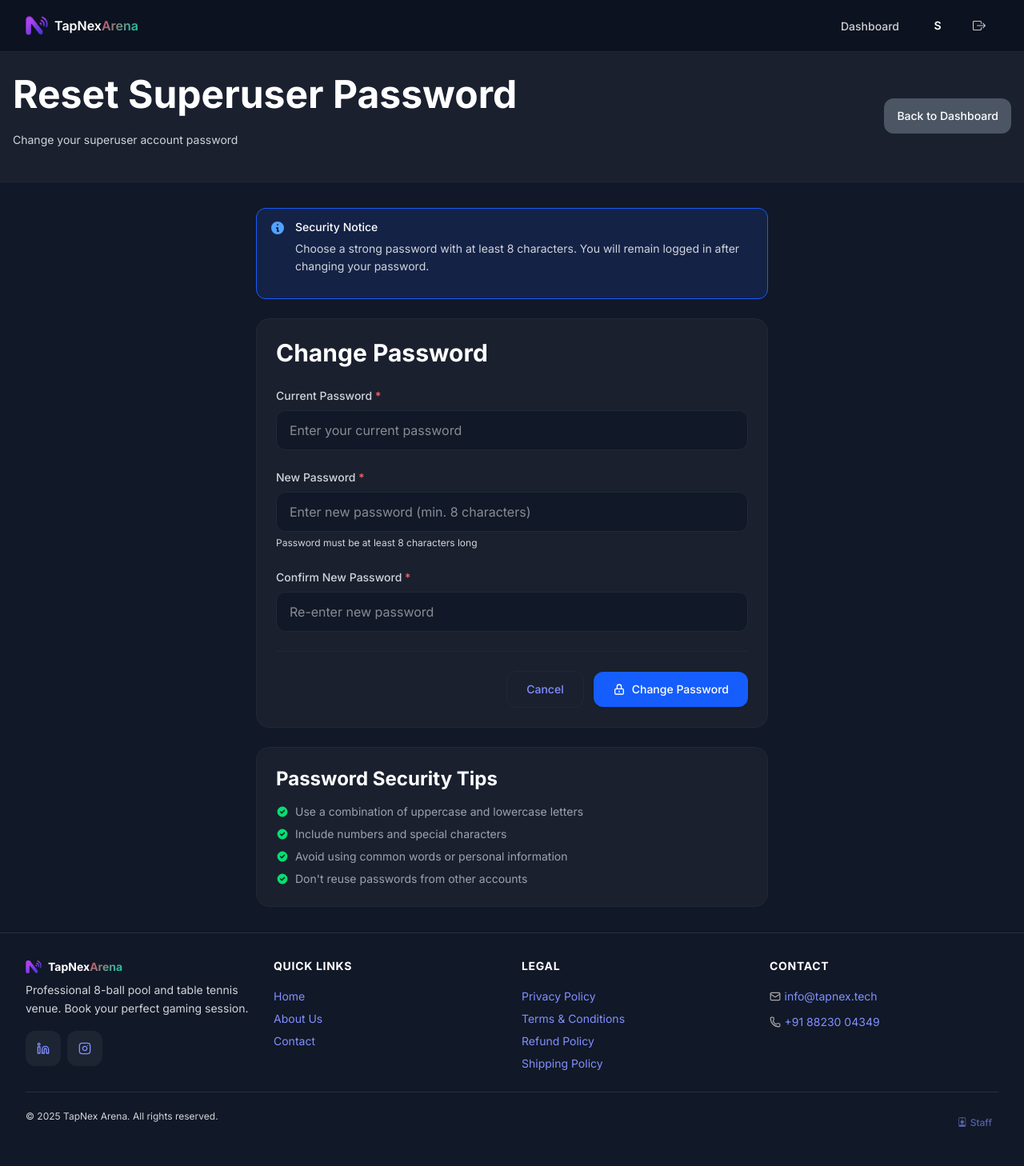
After one commit to prabhavjain2004/FCB, a Django app: page /accounts/tapnex/password-reset/ in a window 1280 px wide. The commit adds this page. Shown: the whole page at 80% size. Run offline with Django 5.2, Linux system fonts and the light colour scheme; the visitor is signed in with stand-in values (Sample User, id 1); data that the repository does not hold is empty; style sheets or scripts are compiled from the project's sources.

Commit message:
all done

```diff
--- a/authentication/superuser_views.py
+++ b/authentication/superuser_views.py
@@ -619,3 +619,46 @@ def test_telegram_notification(request):
     result = service.send_test_message()
 
     return JsonResponse(result)
+
+
+@tapnex_superuser_required
+def superuser_password_reset(request):
+    """Reset superuser password"""
+
+    if request.method == 'POST':
+        current_password = request.POST.get('current_password')
+        new_password = request.POST.get('new_password')
+        confirm_password = request.POST.get('confirm_password')
+
+        # Validate current password
+        if not request.user.check_password(current_password):
+            messages.error(request, 'Current password is incorrect.')
+            return render(request, 'authentication/superuser_password_reset.html', {'error': 'Current password is incorrect.'})
+
+        # Validate new password
+        if len(new_password) < 8:
+            messages.error(request, 'New password must be at least 8 characters long.')
+            return render(request, 'authentication/superuser_password_reset.html', {'error': 'New password must be at least 8 characters long.'})
+
+        # Validate password match
+        if new_password != confirm_password:
+            messages.error(request, 'New passwords do not match.')
+            return render(request, 'authentication/superuser_password_reset.html', {'error': 'New passwords do not match.'})
+
+        # Update password
+        request.user.set_password(new_password)
+        request.user.save()
+
+        # Update session to prevent logout
+        from django.contrib.auth import update_session_auth_hash
+        update_session_auth_hash(request, request.user)
+
+        messages.success(request, '✅ Password changed successfully!')
+        return redirect('authentication:superuser_dashboard')
+
+    response = render(request, 'authentication/superuser_password_reset.html')
+    # Disable all caching
+    response['Cache-Control'] = 'no-cache, no-store, must-revalidate, max-age=0, private'
+    response['Pragma'] = 'no-cache'
+    response['Expires'] = '0'
+    return response
--- a/authentication/urls.py
+++ b/authentication/urls.py
@@ -65,4 +65,5 @@ urlpatterns = [
     path('tapnex/settings/', superuser_views.system_settings, name='system_settings'),
     path('tapnex/database/', superuser_views.database_browser, name='database_browser'),
     path('tapnex/test-telegram/', superuser_views.test_telegram_notification, name='test_telegram_notification'),
+    path('tapnex/password-reset/', superuser_views.superuser_password_reset, name='superuser_password_reset'),
 ]
--- a/templates/authentication/superuser_dashboard.html
+++ b/templates/authentication/superuser_dashboard.html
@@ -241,6 +241,12 @@
                     </svg>
                     <p class="text-white text-sm font-medium">Settings</p>
                 </a>
+                <a href="{% url 'authentication:superuser_password_reset' %}" class="bg-gaming-primary hover:bg-gaming-accent/30 border border-gaming-accent rounded-lg p-4 text-center transition-all duration-200">
+                    <svg class="w-8 h-8 text-gaming-highlight mx-auto mb-2" fill="currentColor" viewBox="0 0 20 20">
+                        <path fill-rule="evenodd" d="M5 9V7a5 5 0 0110 0v2a2 2 0 012 2v5a2 2 0 01-2 2H5a2 2 0 01-2-2v-5a2 2 0 012-2zm8-2v2H7V7a3 3 0 016 0z" clip-rule="evenodd"/>
+                    </svg>
+                    <p class="text-white text-sm font-medium">Reset Password</p>
+                </a>
             </div>
         </div>
     </div>
--- /dev/null
+++ b/templates/authentication/superuser_password_reset.html
@@ -0,0 +1,139 @@
+{% extends 'base.html' %}
+{% load static %}
+
+{% block title %}Reset Superuser Password - TapNex Dashboard{% endblock %}
+
+{% block content %}
+<div class="min-h-screen bg-gaming-primary">
+    <!-- Header -->
+    <div class="bg-gaming-secondary border-b border-gaming-accent">
+        <div class="max-w-7xl mx-auto px-4 sm:px-6 lg:px-8">
+            <div class="flex justify-between items-center py-6">
+                <div>
+                    <h1 class="text-3xl font-bold text-white">Reset Superuser Password</h1>
+                    <p class="mt-1 text-sm text-gray-400">Change your superuser account password</p>
+                </div>
+                <div class="flex items-center space-x-4">
+                    <a href="{% url 'authentication:superuser_dashboard' %}" class="inline-flex items-center px-4 py-2 bg-gray-600 text-white text-sm font-medium rounded-lg hover:bg-gray-700 transition-colors">
+                        Back to Dashboard
+                    </a>
+                </div>
+            </div>
+        </div>
+    </div>
+
+    <div class="max-w-2xl mx-auto px-4 sm:px-6 lg:px-8 py-8">
+        <!-- Info Alert -->
+        <div class="bg-blue-900/30 border border-blue-600 px-4 py-3 rounded-lg flex items-start mb-6">
+            <svg class="w-5 h-5 mr-3 mt-0.5 flex-shrink-0 text-blue-400" fill="currentColor" viewBox="0 0 20 20">
+                <path fill-rule="evenodd" d="M18 10a8 8 0 11-16 0 8 8 0 0116 0zm-7-4a1 1 0 11-2 0 1 1 0 012 0zM9 9a1 1 0 000 2v3a1 1 0 001 1h1a1 1 0 100-2v-3a1 1 0 00-1-1H9z" clip-rule="evenodd"/>
+            </svg>
+            <div>
+                <p class="text-sm text-white font-medium mb-1">Security Notice</p>
+                <p class="text-sm text-gray-300">Choose a strong password with at least 8 characters. You will remain logged in after changing your password.</p>
+            </div>
+        </div>
+
+        <!-- Password Reset Form -->
+        <div class="bg-gaming-secondary border border-gaming-accent rounded-xl p-6">
+            <h3 class="text-lg font-semibold text-white mb-6">Change Password</h3>
+
+            <form method="post" class="space-y-6">
+                {% csrf_token %}
+
+                <!-- Display form errors -->
+                {% if form.errors or error %}
+                <div class="bg-red-900/30 border border-red-600 px-4 py-3 rounded-lg">
+                    <p class="text-sm text-white font-medium mb-2">Please correct the following errors:</p>
+                    <ul class="list-disc list-inside text-sm text-red-300 space-y-1">
+                        {% if error %}
+                            <li>{{ error }}</li>
+                        {% endif %}
+                        {% for field, errors in form.errors.items %}
+                            {% for error in errors %}
+                                <li>{{ field|capfirst }}: {{ error }}</li>
+                            {% endfor %}
+                        {% endfor %}
+                    </ul>
+                </div>
+                {% endif %}
+
+                <!-- Current Password -->
+                <div>
+                    <label for="current_password" class="block text-sm font-medium text-gray-300 mb-2">
+                        Current Password <span class="text-red-400">*</span>
+                    </label>
+                    <input type="password" id="current_password" name="current_password" required
+                           class="w-full px-4 py-3 bg-gaming-primary border border-gaming-accent text-white rounded-lg focus:ring-2 focus:ring-blue-500 focus:border-blue-500"
+                           placeholder="Enter your current password">
+                </div>
+
+                <!-- New Password -->
+                <div>
+                    <label for="new_password" class="block text-sm font-medium text-gray-300 mb-2">
+                        New Password <span class="text-red-400">*</span>
+                    </label>
+                    <input type="password" id="new_password" name="new_password" required
+                           class="w-full px-4 py-3 bg-gaming-primary border border-gaming-accent text-white rounded-lg focus:ring-2 focus:ring-blue-500 focus:border-blue-500"
+                           placeholder="Enter new password (min. 8 characters)">
+                    <p class="mt-1 text-xs text-gray-400">Password must be at least 8 characters long</p>
+                </div>
+
+                <!-- Confirm New Password -->
+                <div>
+                    <label for="confirm_password" class="block text-sm font-medium text-gray-300 mb-2">
+                        Confirm New Password <span class="text-red-400">*</span>
+                    </label>
+                    <input type="password" id="confirm_password" name="confirm_password" required
+                           class="w-full px-4 py-3 bg-gaming-primary border border-gaming-accent text-white rounded-lg focus:ring-2 focus:ring-blue-500 focus:border-blue-500"
+                           placeholder="Re-enter new password">
+                </div>
+
+                <!-- Form Actions -->
+                <div class="flex justify-end items-center pt-6 border-t border-gaming-accent space-x-3">
+                    <a href="{% url 'authentication:superuser_dashboard' %}" class="inline-flex items-center px-6 py-3 border border-gaming-accent rounded-lg text-gray-300 text-sm font-medium hover:bg-gaming-primary transition-colors">
+                        Cancel
+                    </a>
+                    <button type="submit" class="inline-flex items-center px-6 py-3 bg-blue-600 text-white text-sm font-medium rounded-lg hover:bg-blue-700 transition-colors shadow-sm">
+                        <svg class="w-4 h-4 mr-2" fill="none" stroke="currentColor" viewBox="0 0 24 24">
+                            <path stroke-linecap="round" stroke-linejoin="round" stroke-width="2" d="M12 15v2m-6 4h12a2 2 0 002-2v-6a2 2 0 00-2-2H6a2 2 0 00-2 2v6a2 2 0 002 2zm10-10V7a4 4 0 00-8 0v4h8z"/>
+                        </svg>
+                        Change Password
+                    </button>
+                </div>
+            </form>
+        </div>
+
+        <!-- Security Tips -->
+        <div class="mt-6 bg-gaming-secondary border border-gaming-accent rounded-xl p-6">
+            <h4 class="text-sm font-semibold text-white mb-3">Password Security Tips</h4>
+            <ul class="space-y-2 text-sm text-gray-400">
+                <li class="flex items-start">
+                    <svg class="w-4 h-4 mr-2 mt-0.5 text-green-400 flex-shrink-0" fill="currentColor" viewBox="0 0 20 20">
+                        <path fill-rule="evenodd" d="M10 18a8 8 0 100-16 8 8 0 000 16zm3.707-9.293a1 1 0 00-1.414-1.414L9 10.586 7.707 9.293a1 1 0 00-1.414 1.414l2 2a1 1 0 001.414 0l4-4z" clip-rule="evenodd"/>
+                    </svg>
+                    Use a combination of uppercase and lowercase letters
+                </li>
+                <li class="flex items-start">
+                    <svg class="w-4 h-4 mr-2 mt-0.5 text-green-400 flex-shrink-0" fill="currentColor" viewBox="0 0 20 20">
+                        <path fill-rule="evenodd" d="M10 18a8 8 0 100-16 8 8 0 000 16zm3.707-9.293a1 1 0 00-1.414-1.414L9 10.586 7.707 9.293a1 1 0 00-1.414 1.414l2 2a1 1 0 001.414 0l4-4z" clip-rule="evenodd"/>
+                    </svg>
+                    Include numbers and special characters
+                </li>
+                <li class="flex items-start">
+                    <svg class="w-4 h-4 mr-2 mt-0.5 text-green-400 flex-shrink-0" fill="currentColor" viewBox="0 0 20 20">
+                        <path fill-rule="evenodd" d="M10 18a8 8 0 100-16 8 8 0 000 16zm3.707-9.293a1 1 0 00-1.414-1.414L9 10.586 7.707 9.293a1 1 0 00-1.414 1.414l2 2a1 1 0 001.414 0l4-4z" clip-rule="evenodd"/>
+                    </svg>
+                    Avoid using common words or personal information
+                </li>
+                <li class="flex items-start">
+                    <svg class="w-4 h-4 mr-2 mt-0.5 text-green-400 flex-shrink-0" fill="currentColor" viewBox="0 0 20 20">
+                        <path fill-rule="evenodd" d="M10 18a8 8 0 100-16 8 8 0 000 16zm3.707-9.293a1 1 0 00-1.414-1.414L9 10.586 7.707 9.293a1 1 0 00-1.414 1.414l2 2a1 1 0 001.414 0l4-4z" clip-rule="evenodd"/>
+                    </svg>
+                    Don't reuse passwords from other accounts
+                </li>
+            </ul>
+        </div>
+    </div>
+</div>
+{% endblock %}
```
